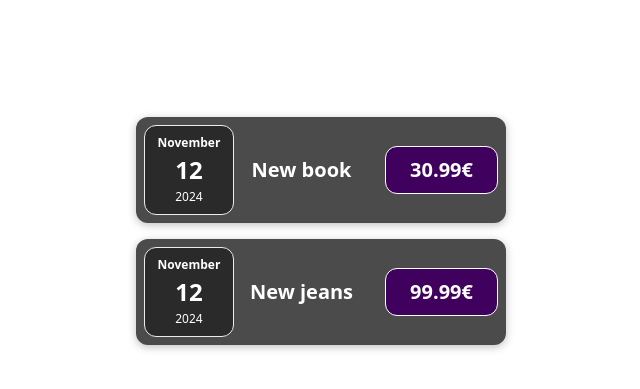
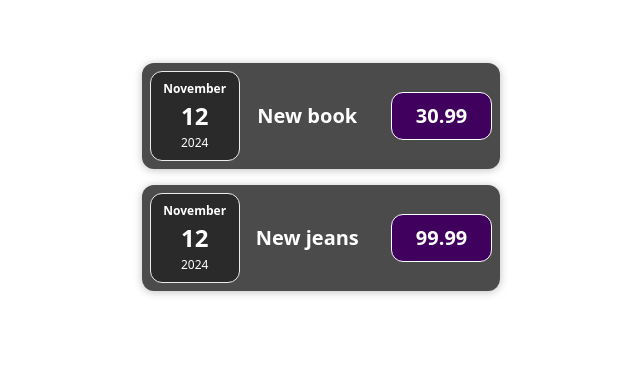
Before and after one commit to marthansschmidt/REACT, a React (Vite) app in the folder React projekt/: page / in a window 1280 px wide. Shown: the part 223-612 px from the top of the page, without its empty margins (319-959 px from the left). Built offline with nearby package versions, Linux system fonts and the light colour scheme.

Commit message:
Ülesanne 3 tehtud

```diff
--- a/React projekt/src/App.jsx
+++ b/React projekt/src/App.jsx
@@ -17,7 +17,6 @@ const App = () => {
 
   return (
     <div className="App">
-      <h1 data-debug="app-mounted" style={{color: 'white'}}>App Mounted</h1>
       {expenses.map((expense, idx) => (
         <ExpenseItem key={idx} data={expense} />
       ))}
--- /dev/null
+++ b/React projekt/src/components/Card.css
@@ -0,0 +1,4 @@
+.card{
+    border-radius: 12px;
+    box-shadow: 0 1px 8px rgba(0, 0, 0, 0.25);
+}
--- /dev/null
+++ b/React projekt/src/components/Card.jsx
@@ -0,0 +1,9 @@
+import './Card.css';
+
+const Card = (props) => {
+  const classes = 'card ' + (props.className || '');
+
+  return <div className={classes}>{props.children}</div>;
+};
+
+export default Card;
--- a/React projekt/src/components/ExpenseItem.jsx
+++ b/React projekt/src/components/ExpenseItem.jsx
@@ -1,18 +1,17 @@
 import './ExpenseItem.css';
 import ExpenseDate from './ExpenseDate';
+import Card from './Card';
 
 const ExpenseItem = (props) => {
   return (
-    <div className="expense-item">
+    <Card className="expense-item">
       <ExpenseDate date={props.data.date} />
 
       <div className="expense-item__description">
         <h2>{props.data.title}</h2>
-        <div className="expense-item__price">
-          {props.data.price}€
-        </div>
+        <div className="expense-item__price">{props.data.price}</div>
       </div>
-    </div>
+    </Card>
   );
 };
 
```
